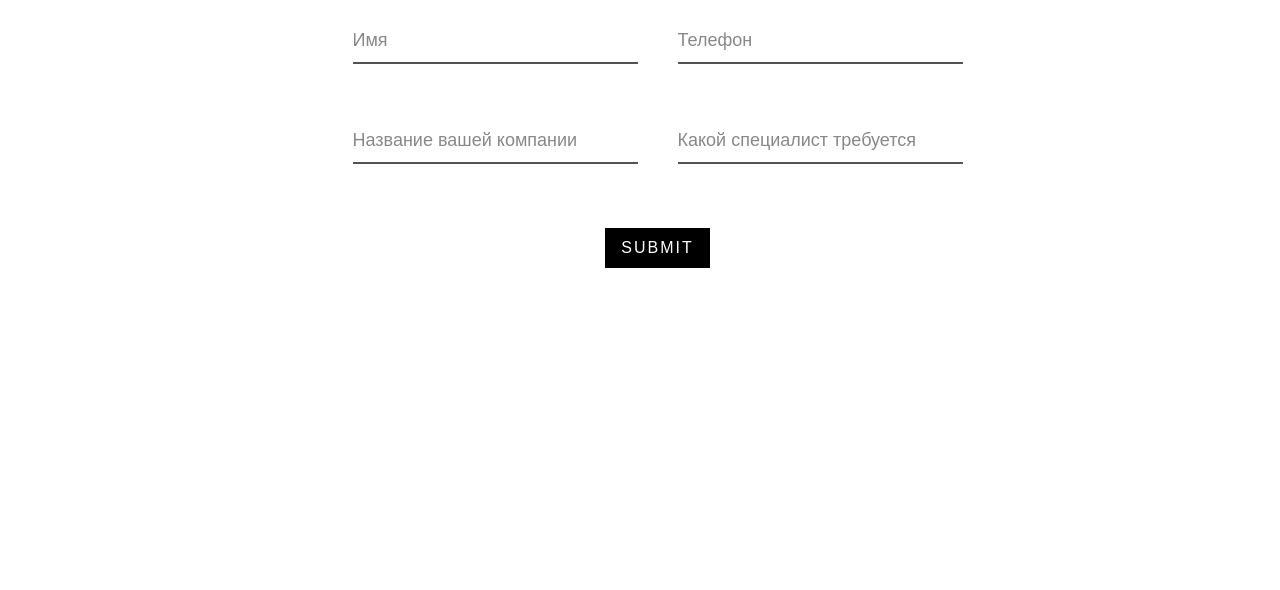
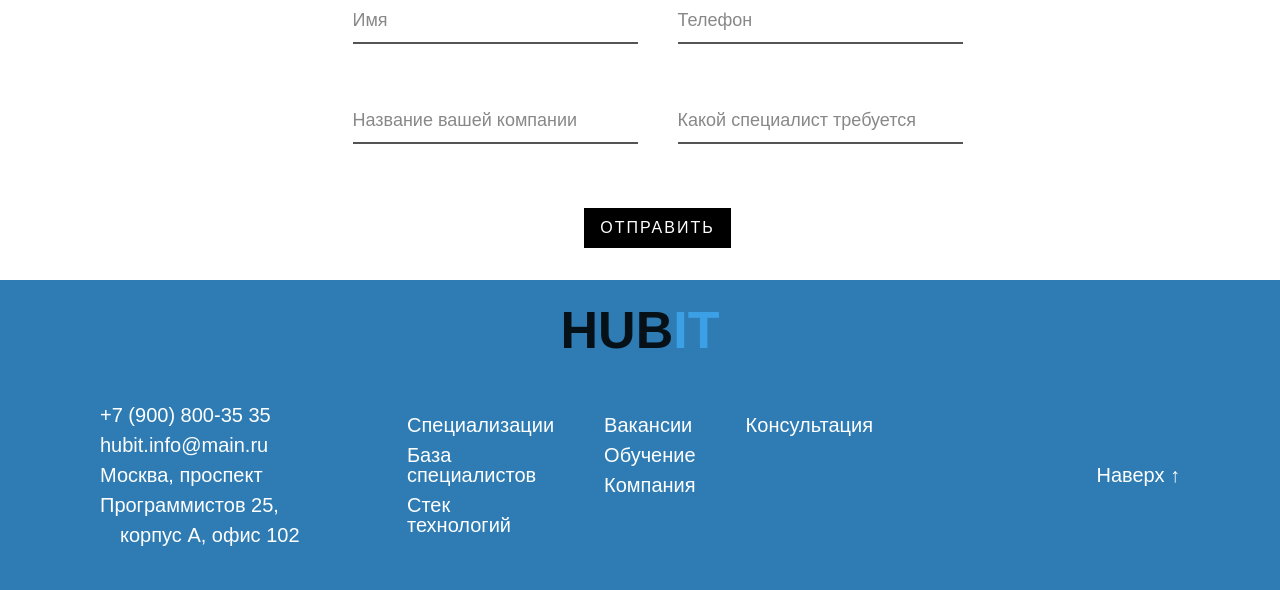
Before and after one commit to Spectr5032L/TSU-coursePractice, a PHP site: page / in a window 1280 px wide. Shown: the part 4160-4750 px from the top of the page. Before the commit the page ends 4428 px from the top, so only its background shows below. Run offline with PHP 8.4, Linux system fonts and the light colour scheme.

Commit message:
create footer

```diff
--- a/assets/css/root/footer.css
+++ b/assets/css/root/footer.css
@@ -0,0 +1,54 @@
+footer {
+    background: #2e7cb3;
+    display: flex;
+    flex-direction: column;
+    align-items: center;
+    padding: 20px 0;
+}
+
+.header-logo {
+    text-align: center;
+    margin-bottom: 60px;
+    padding-top: 20px;
+}
+
+.footer-container {
+    display: flex;
+    width: 100%;
+    font-size: 20px;
+    justify-content: space-between;
+    align-items: center;
+    color: white;
+    padding: 0 100px;
+    padding-bottom: 20px;
+}
+
+.footer-container a {
+    color: white !important;
+}
+
+.footer-contact {
+    flex: 1;
+    text-align: left;
+    line-height: 30px;
+}
+
+.footer-links {
+    flex: 1;
+    display: flex;
+    justify-content: center;
+    gap: 50px;
+}
+
+.footer-links div {
+    display: flex;
+    gap: 10px;
+    flex-direction: column;
+    align-items: start;
+}
+
+.footer-up {
+    flex: 1;
+    text-align: right;
+
+}
--- a/assets/css/style.css
+++ b/assets/css/style.css
@@ -1,7 +1,7 @@
 @import "root/root.css";
 @import "root/header.css";
 @import "root/main.css";
-
+@import "root/footer.css";
 
 
 /* КОНТЕЙНЕР С ОПИСАНИЕМ */
@@ -13,7 +13,7 @@
     background: url(../img/main-description-black.jpg) no-repeat center center fixed;
     height: 75vh;
     /* height: 740px; */
-    width: 100vw;
+    width: 99vw;
     background-size: cover;
 }
 
@@ -472,7 +472,7 @@
     padding-left: 10vw;
     padding-right: 10vw;
     padding-top: 5vh;
-    padding-bottom: 20vh;
+    padding-bottom: 10vh;
 }
 
 .main-tabsInfo ul,
--- a/index.html
+++ b/index.html
@@ -13,7 +13,7 @@
 
 <body>
 
-    <header>
+    <header id="header">
         <div class="header-conteiner">
             <div class="container-logo">
                 <div>
@@ -571,13 +571,43 @@
                             <label class="label" for="message">Какой специалист требуется</label>
                         </div>
                         <div class="form-field col x-100 align-center">
-                            <input class="submit-btn" type="submit" value="Submit">
+                            <input class="submit-btn" type="submit" value="Отправить">
                         </div>
                     </form>
                 </section>
             </div>
         </div>
     </main>
+
+    <footer>
+        <div class="header-logo">
+            <strong>HUB</strong><strong style="color: #3CA0E7;">IT</strong>
+        </div>
+        <div class="footer-container">
+            <div class="footer-contact">
+                <a href="tel:+79008003535">+7 (900) 800-35 35</a><br>
+                hubit.info@main.ru <br>
+                Москва, проспект Программистов 25, <br> <span style="padding-left: 20px;">корпус А, офис 102</span>
+            </div>
+            <div class="footer-links">
+                <div>
+                    <a href="#">Специализации</a>
+                    <a href="#">База специалистов</a>
+                    <a href="#">Стек технологий</a>
+                </div>
+                <div>
+                    <a href="#">Вакансии</a>
+                    <a href="#">Обучение</a>
+                    <a href="#">Компания</a>
+                </div>
+                <div>
+                    <a href="#">Консультация</a>
+                </div>
+            </div>
+            <a class="footer-up" href="#header">Наверх <span>↑</span></a>
+        </div>
+    </footer>
+
 
 </body>
 
```
